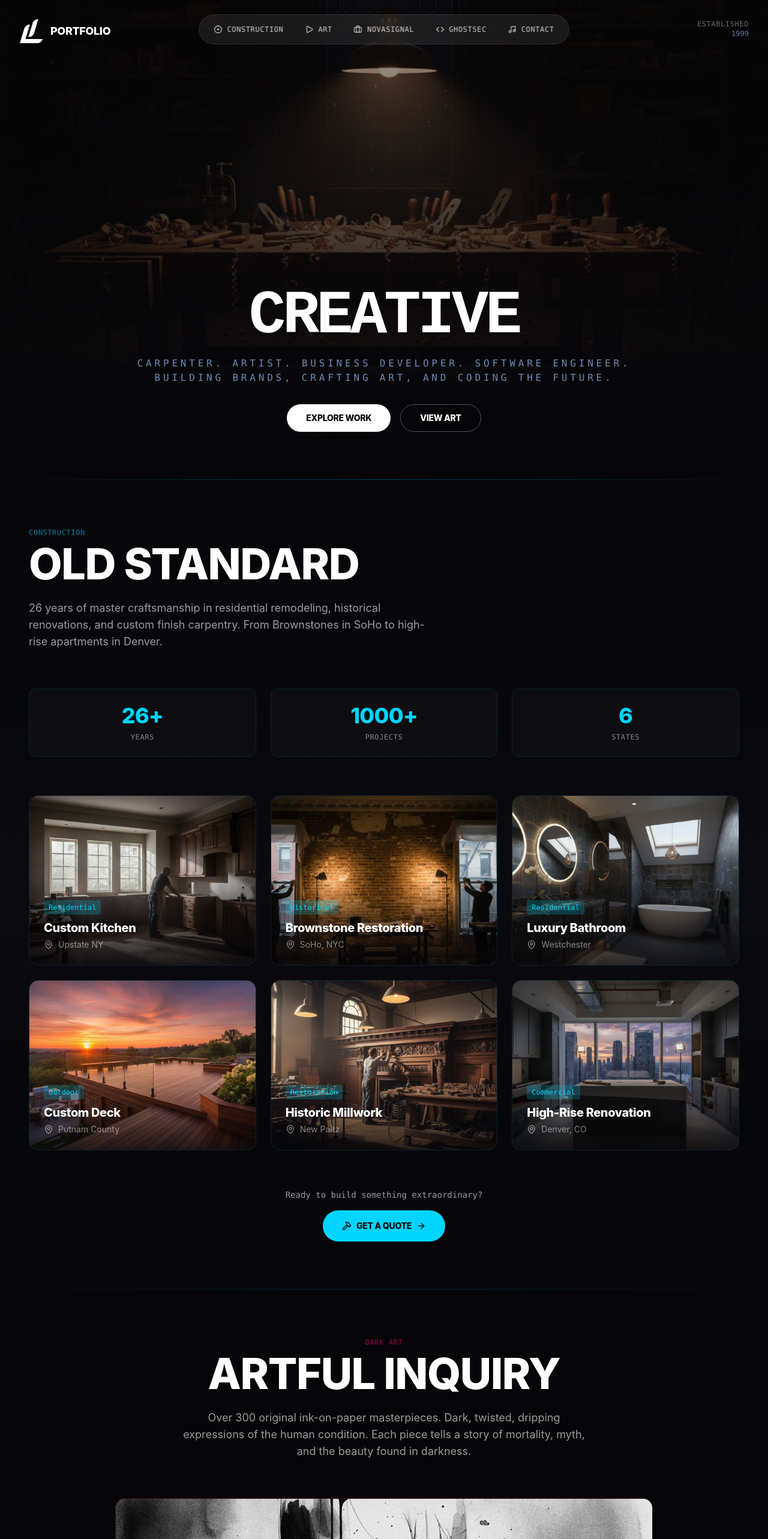
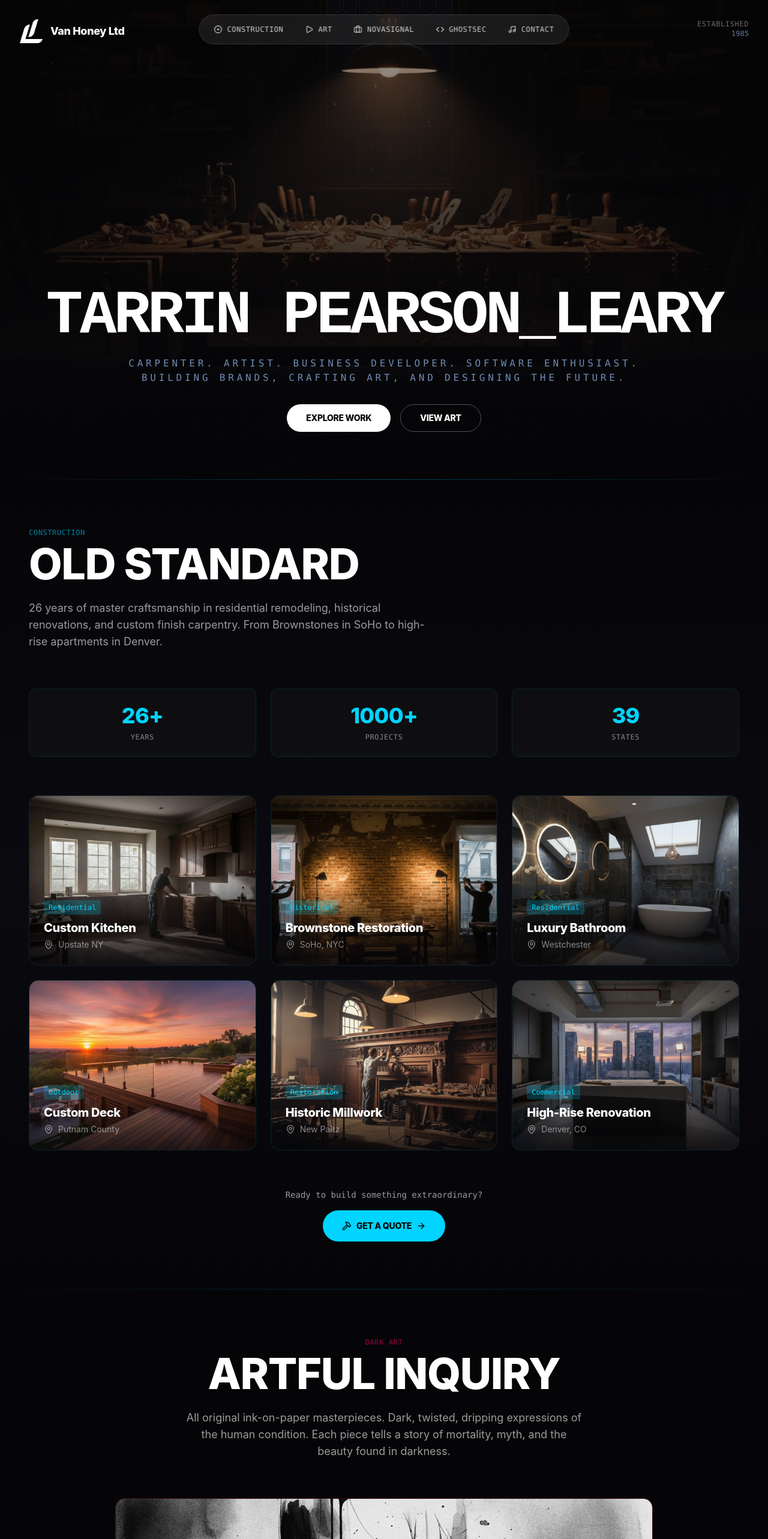
Before and after one commit to VanHoney-ltd/leary-work-site, a React (Vite) app: page / in a window 1280 px wide. Shown: the top 2566 px of the page at 60% size. Built offline with nearby package versions, Linux system fonts and the light colour scheme.

Commit message:
Update heroConfig and artfulInquiryConfig details

```diff
--- a/src/config.ts
+++ b/src/config.ts
@@ -40,16 +40,16 @@ export interface HeroConfig {
 
 export const heroConfig: HeroConfig = {
   backgroundImage: "/hero-bg.jpg",
-  brandName: "PORTFOLIO",
-  decodeText: "CREATIVE",
+  brandName: "Van Honey Ltd",
+  decodeText: "TARRIN PEARSON_LEARY",
   decodeChars: "█▓▒░█▓▒░",
-  subtitle: "Carpenter. Artist. Business Developer. Software Engineer. Building brands, crafting art, and coding the future.",
+  subtitle: "Carpenter. Artist. Business Developer. Software Enthusiast. Building brands, crafting art, and designing the future.",
   ctaPrimary: "EXPLORE WORK",
   ctaPrimaryTarget: "oldstandard",
   ctaSecondary: "VIEW ART",
   ctaSecondaryTarget: "artful-inquiry",
   cornerLabel: "ESTABLISHED",
-  cornerDetail: "1999",
+  cornerDetail: "1985",
   navItems: [
     { label: "Construction", sectionId: "oldstandard", icon: "disc" },
     { label: "Art", sectionId: "artful-inquiry", icon: "play" },
@@ -100,7 +100,7 @@ export const oldStandardConfig: OldStandardConfig = {
   stats: {
     yearsExperience: "26+",
     projectsCompleted: "1000+",
-    statesWorked: "6",
+    statesWorked: "39",
   },
   ctaText: "Ready to build something extraordinary?",
   ctaButtonText: "GET A QUOTE",
@@ -130,7 +130,7 @@ export const artfulInquiryConfig: ArtfulInquiryConfig = {
   sectionLabel: "DARK ART",
   sectionTitle: "ARTFUL INQUIRY",
   artistName: "Artful Inquiry",
-  description: "Over 300 original ink-on-paper masterpieces. Dark, twisted, dripping expressions of the human condition. Each piece tells a story of mortality, myth, and the beauty found in darkness.",
+  description: "All original ink-on-paper masterpieces. Dark, twisted, dripping expressions of the human condition. Each piece tells a story of mortality, myth, and the beauty found in darkness.",
   videoThumbnail: "/artwork-video-thumbnail.jpg",
   videoSrc: "/grok-video-0a64f1e0-fcff-49fc-9abc-4b770c2f8b97(2).mp4",
   cubeTextures: [
```
